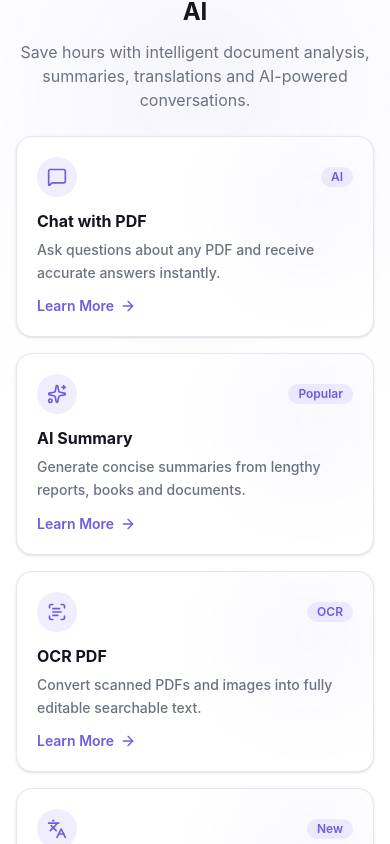
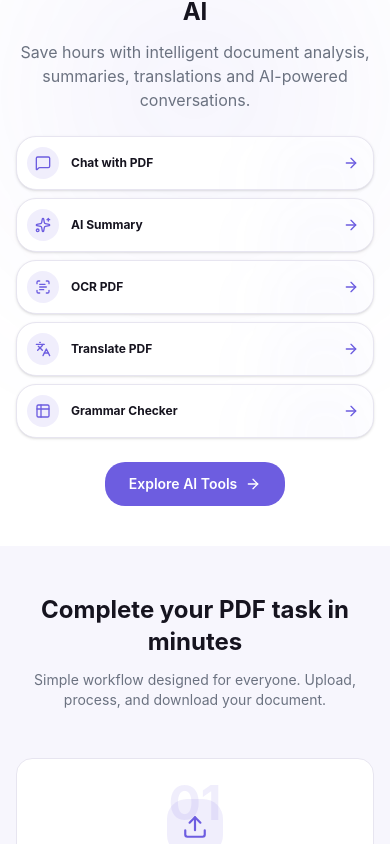
Before and after one commit to waliuhammad/PDF_AI, a Next.js app: page / in a window 390 px wide. Shown: the part 2000-2844 px from the top of the page. Built offline with nearby package versions, Linux system fonts and the light colour scheme; no server answers.

Commit message:
Update features component layout for mobile screen

```diff
--- a/components/ai-features.tsx
+++ b/components/ai-features.tsx
@@ -71,8 +71,8 @@ export function AIFeatures() {
                     </div>
                 </Reveal>
 
-                {/* Pricing / Feature Cards Layout Fix: Same card size for mobile, bold/larger text */}
-                <div className="mt-6 sm:mt-10 grid grid-cols-1 sm:grid-cols-2 lg:grid-cols-3 gap-4 sm:gap-5">
+                {/* Mobile tags removed, arrow symbol added on mobile, original badges kept on desktop */}
+                <div className="mt-6 sm:mt-10 grid gap-2 sm:gap-5 md:grid-cols-2 lg:grid-cols-3">
                     {features.map((feature, index) => {
                         const Icon = feature.icon;
 
@@ -82,39 +82,48 @@ export function AIFeatures() {
                                     <div className="group
                                         relative
                                         overflow-hidden
-                                        rounded-2xl
+                                        rounded-xl sm:rounded-2xl
                                         border
                                         border-border
                                         bg-card
-                                        p-5 sm:p-5
+                                        p-2.5 sm:p-5
                                         shadow-sm
                                         transition-all
                                         hover:border-primary/40
                                         hover:shadow-xl
-                                        flex h-full flex-col duration-200 hover:-translate-y-1.5 hover:scale-[1.01]">
-                                        <div className="absolute right-0 top-0 h-32 w-32 rounded-full bg-primary/5 blur-2xl transition-all group-hover:bg-primary/10" />
+                                        flex flex-row sm:flex-col items-center sm:items-stretch h-full duration-200 hover:-translate-y-1.5 hover:scale-[1.01]">
+                                        <div className="absolute right-0 top-0 h-24 w-24 sm:h-32 sm:w-32 rounded-full bg-primary/5 blur-2xl transition-all group-hover:bg-primary/10" />
 
-                                        <div className="flex items-center justify-between">
-                                            <div className="flex h-10 w-10 sm:h-11 sm:w-11 items-center justify-center rounded-xl bg-primary/10 transition group-hover:scale-105">
-                                                <Icon className="h-5 w-5 text-primary sm:h-5 sm:w-5" />
+                                        <div className="flex sm:flex-row items-center justify-between sm:w-full">
+                                            <div className="flex h-8 w-8 sm:h-11 sm:w-11 items-center justify-center rounded-lg sm:rounded-xl bg-primary/10 transition group-hover:scale-105 shrink-0">
+                                                <Icon className="h-4 w-4 text-primary sm:h-5 sm:w-5" />
                                             </div>
 
-                                            <span className="rounded-full bg-primary/10 px-2.5 py-0.5 text-xs font-semibold text-primary">
+                                            {/* Badge hidden on mobile, visible on desktop */}
+                                            <span className="hidden sm:inline-block rounded-full bg-primary/10 px-2.5 py-0.5 text-xs font-semibold text-primary">
                                                 {feature.badge}
                                             </span>
                                         </div>
 
-                                        <h3 className="mt-3 sm:mt-4 text-base sm:text-lg font-bold sm:font-semibold text-foreground">
-                                            {feature.title}
-                                        </h3>
+                                        <div className="ml-3 sm:ml-0 flex-1 sm:flex-none flex items-center justify-between sm:block">
+                                            <h3 className="text-xs sm:text-lg font-bold sm:font-semibold text-foreground sm:mt-4">
+                                                {feature.title}
+                                            </h3>
 
-                                        <p className="mt-1.5 sm:mt-2 text-sm sm:text-sm font-medium sm:font-normal leading-relaxed text-muted-foreground line-clamp-2">
-                                            {feature.description}
-                                        </p>
+                                            {/* Arrow icon shown only on mobile to go to next page */}
+                                            <div className="sm:hidden text-primary shrink-0 p-1">
+                                                <ArrowRight size={16} />
+                                            </div>
 
-                                        <div className="mt-auto flex items-center gap-1.5 pt-3 sm:pt-4 text-sm font-semibold sm:font-medium text-primary transition group-hover:gap-2">
+                                            {/* Description hidden on mobile */}
+                                            <p className="hidden sm:block mt-2 text-sm font-normal leading-relaxed text-muted-foreground line-clamp-2">
+                                                {feature.description}
+                                            </p>
+                                        </div>
+
+                                        <div className="hidden sm:flex mt-auto items-center gap-1 pt-4 text-sm font-medium text-primary transition group-hover:gap-2">
                                             <span>Learn More</span>
-                                            <ArrowRight size={16} className="sm:w-4 sm:h-4" />
+                                            <ArrowRight size={16} />
                                         </div>
                                     </div>
                                 </Reveal>
@@ -132,12 +141,12 @@ export function AIFeatures() {
                                 items-center
                                 gap-2
                                 rounded-xl
-                                bg-indigo-600
+                                bg-primary
                                 px-6
                                 py-3
                                 text-sm
                                 font-semibold
-                                text-white
+                                text-primary-foreground
                                 transition
                                 hover:opacity-90
                             "
```
